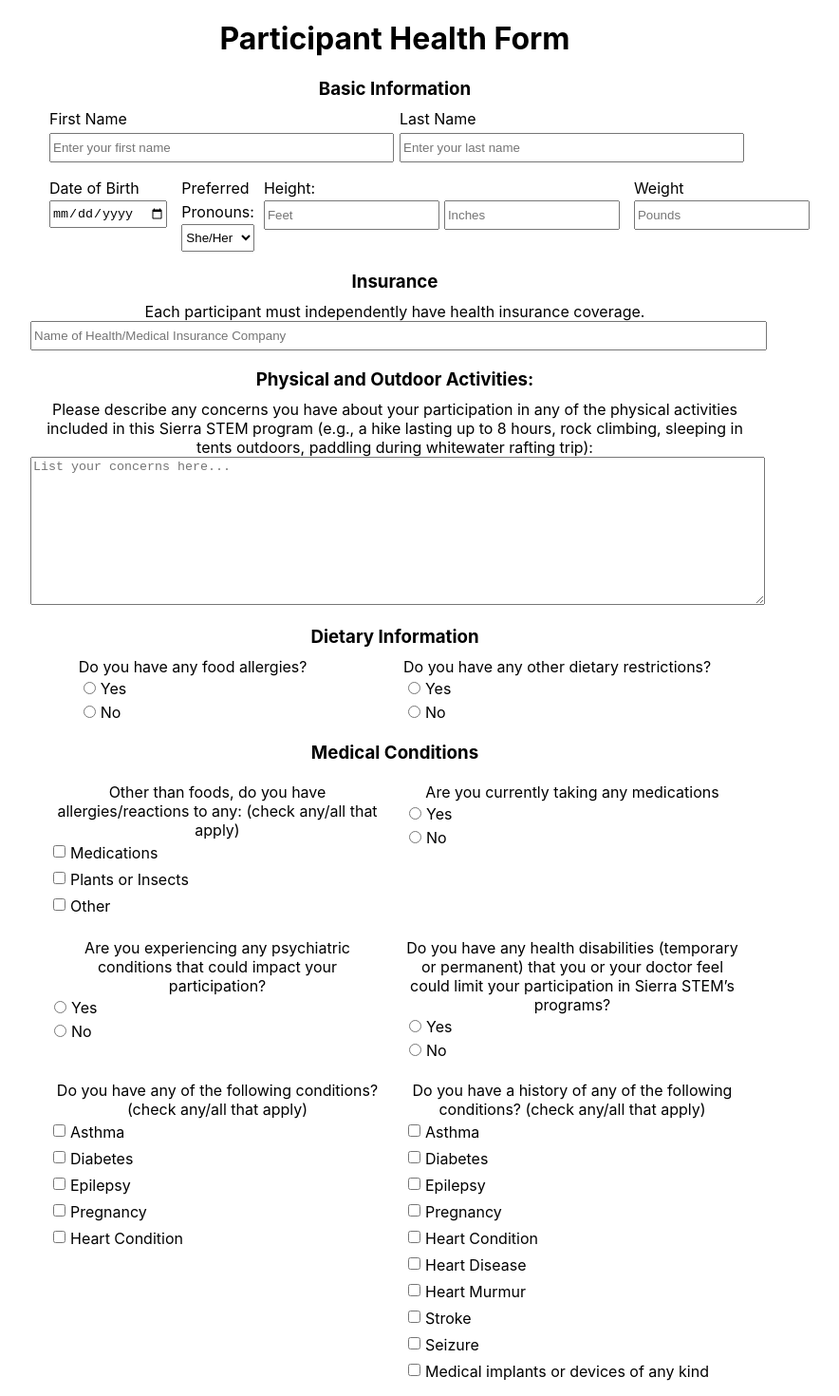
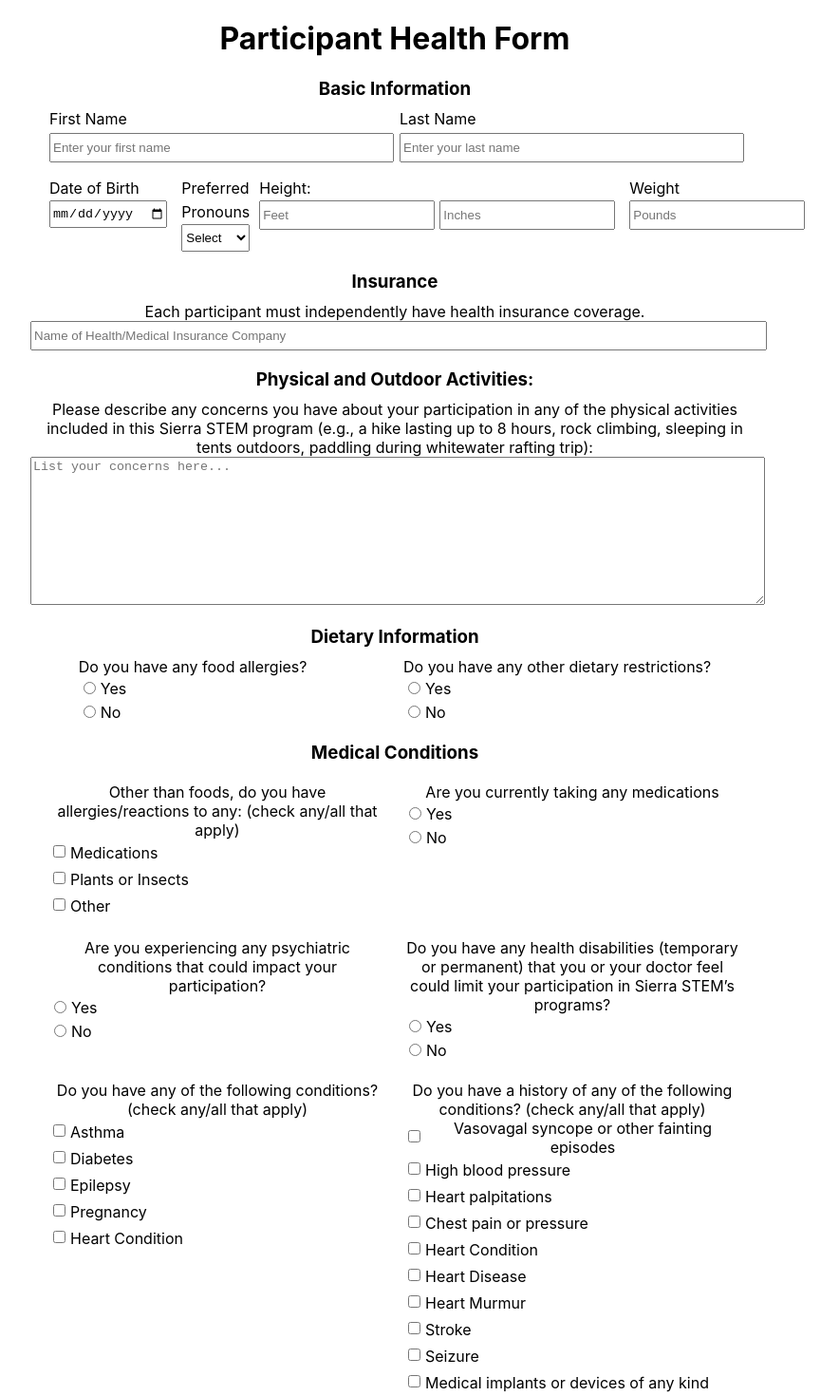
Before and after one commit to alinachen8/sierra-stem, a React (Create React App) app in the folder ss_waiver_app/: page / in a window 1280 px wide. Shown: the top 1470 px of the page at 95% size, without its empty margins (224-1108 px from the left). Built offline with nearby package versions, Linux system fonts and the light colour scheme.

Commit message:
fixed form so it records conditional detail input value

```diff
--- /dev/null
+++ b/ss_waiver_app/src/components/SelectInput.js
@@ -0,0 +1,22 @@
+import { useField } from "formik";
+import classnames from "classnames"
+
+const CustomSelect = ({label, className, ...props}) => {
+    const [field, meta, helpers] = useField(props);
+
+    return (
+        <div>
+            <label>{label}</label>
+            <select
+                {...field}
+                {...props}
+                className = {classnames(className, {
+                    "input-error": meta.touched && meta.error
+                    })}            />
+            {meta.touched && meta.error && <div className="error">{meta.error}</div>}
+
+        </div>
+     );
+}
+
+export default CustomSelect;
--- a/ss_waiver_app/src/components/WaiverForm.js
+++ b/ss_waiver_app/src/components/WaiverForm.js
@@ -4,6 +4,7 @@ import { formSchema } from "../schemas";
 import TextareaInput from "./TextareaInput";
 import RadioInput from "./RadioInput";
 import CheckboxInput from "./CheckboxInput";
+import CustomSelect from "./SelectInput";
 
 const onSubmit = async (values, actions) => {
     console.log("pressed submit")
@@ -25,6 +26,24 @@ const WaiverForm = () => {
                 heightInches:'',
                 weight: '',
                 insurance:'',
+                physicalActivityConcerns:'',
+                allergies: '',
+                allergiesDetails: '',
+                dietaryRestrictions: '',
+                dietaryRestrictionsDetails: '',
+                otherAllergies: '',
+                otherAllergiesDetails:'',
+                medications: '',
+                medicationsDetails:'',
+                psychConditions: '',
+                psychConditionsDetails:'',
+                healthDisabilities: '',
+                healthDisabilitiesDetails:'',
+                medicalConditions: '',
+                medicalConditionsDetails:'',
+                medicalHistory: '',
+                medicalHistoryDetails: '',
+                otherConcerns: ''
             }}
             validationSchema={(formSchema)}
             onSubmit={(onSubmit)}
@@ -64,15 +83,19 @@ const WaiverForm = () => {
                                     name="dob"
                                 />
                             </div>
-                            <div className="pronouns">
-                                <label>Preferred Pronouns: </label> <br />
-                                <select className='input' required>
-                                    <option value='she/her'>She/Her</option>
-                                    <option value='he/him'>He/Him</option>
-                                    <option value='they/them'>They/Them</option>
-                                    <option value='other'>Other</option>
-                                </select>
-                            </div>
+
+                            <CustomSelect
+                                label="Preferred Pronouns"
+                                name="pronouns"
+                                placeholder="Preferred Pronouns"
+                                className="pronouns-input"
+                            >
+                                <option value="">Select</option>
+                                <option value="she/her">She/Her</option>
+                                <option value="he/him">He/Him</option>
+                                <option value="they/them">They/Them</option>
+                                <option value="other">Other</option>
+                            </CustomSelect>
                             <div>
                                 <label>Height: </label> <br />
                                 <div className="height-info">
@@ -107,12 +130,12 @@ const WaiverForm = () => {
                             placeholder="Name of Health/Medical Insurance Company"
                         />
                     </div>
-                    <div className="phys-acts">
+                    <div className="phys-activities">
                         <h3>Physical and Outdoor Activities:</h3>
                         <TextareaInput
                             label="Please describe any concerns you have about your participation in any of the physical activities included in this Sierra STEM program (e.g., a hike lasting up to 8 hours, rock climbing, sleeping in tents outdoors, paddling during whitewater rafting trip):"
-                            name="physActsConcerns"
-                            className="physActs-input"
+                            name="physicalActivityConcerns"
+                            className="physical-activity-input"
                             type="text"
                             placeholder="List your concerns here..."
                         />
@@ -128,8 +151,8 @@ const WaiverForm = () => {
 
                             <RadioInput
                                 label="Do you have any other dietary restrictions?"
-                                name="allergies"
-                                className="allergies-input"
+                                name="dietaryRestrictions"
+                                className="dietary-restrictions-input"
                             />
                         </div>
                     </div>
@@ -158,20 +181,20 @@ const WaiverForm = () => {
 
                             <RadioInput
                                 label="Are you experiencing any psychiatric conditions that could impact your participation?"
-                                name="psych-conditions"
+                                name="psychConditions"
                                 className="psych-conditions-input"
                             />
 
                             <RadioInput
                                 label="Do you have any health disabilities (temporary or permanent) that you or your doctor feel could limit your participation in Sierra STEM’s programs?"
-                                name="allergies"
-                                className="allergies-input"
+                                name="healthDisabilities"
+                                className="health-disabilities-input"
                             />
 
                             <CheckboxInput
                                 label="Do you have any of the following conditions? (check any/all that apply)
                                 "
-                                name="medical-conditions"
+                                name="medicalConditions"
                                 className="medical-conditions-input"
                                 options = {[
                                     {value: "asthma", label: "Asthma"},
@@ -185,13 +208,13 @@ const WaiverForm = () => {
                             <CheckboxInput
                                 label="Do you have a history of any of the following conditions? (check any/all that apply)
                                 "
-                                name="medical-history"
+                                name="medicalHistory"
                                 className="medical-history-input"
                                 options = {[
-                                    {value: "fainting", label: "Asthma"},
-                                    {value: "high-blood-pressure", label: "Diabetes"},
-                                    {value: "heart-palpitations", label: "Epilepsy"},
-                                    {value: "chest-pain-or-pressure", label: "Pregnancy"},
+                                    {value: "fainting", label: "Vasovagal syncope or other fainting episodes"},
+                                    {value: "high-blood-pressure", label: "High blood pressure"},
+                                    {value: "heart-palpitations", label: "Heart palpitations"},
+                                    {value: "chest-pain-or-pressure", label: "Chest pain or pressure"},
                                     {value: "heart-attack", label: "Heart Condition"},
                                     {value: "heart-disease", label: "Heart Disease"},
                                     {value: "heart-murmur", label: "Heart Murmur"},
@@ -206,7 +229,7 @@ const WaiverForm = () => {
                     <div>
                         <TextareaInput
                             label="Please describe any other concerns or conditions that you or your doctor feel may affect your participation in Sierra STEM’s programs."
-                            name="other-concerns"
+                            name="otherConcerns"
                             className="other-concerns-input"
                             type="text"
                             placeholder="List your concerns here..."
--- a/ss_waiver_app/src/schemas/index.js
+++ b/ss_waiver_app/src/schemas/index.js
@@ -1,37 +1,77 @@
 import * as yup from "yup";
 
 export const formSchema = yup.object().shape({
-    firstName: yup
+    // firstName: yup
+    //     .string()
+    //     .required("Required"),
+    // lastName: yup
+    //     .string()
+    //     .required("Required"),
+    // dob: yup
+    //     .date()
+    //     .required("Required"),
+    // pronouns: yup
+    //     .string()
+    //     .oneOf(["she/her", "he/him", "they/them", "other"], "Invalid Answer")
+    //     .required("Required"),
+    // heightFeet: yup
+    //     .number()
+    //     .positive()
+    //     .integer()
+    //     .required("Required"),
+    // heightInches: yup
+    //     .number()
+    //     .positive()
+    //     .integer()
+    //     .min(0)
+    //     .max(12)
+    //     .required("Required"),
+    // weight: yup
+    //     .number()
+    //     .positive()
+    //     .integer()
+    //     .required("Required"),
+    // insurance: yup
+    //     .string()
+    //     .required(),
+    // physicalActivityConcerns: yup
+    //     .string()
+    //     .optional(),
+    allergies: yup
         .string()
         .required("Required"),
-    lastName: yup
+    allergiesDetails: yup
+        .string()
+        .when('allergies', {
+            is: (allergies) => allergies && allergies.value === "yes",
+            then: yup.string().required("Required")
+        }),
+    dietaryRestrictions: yup
         .string()
         .required("Required"),
-    dob: yup
-        .date()
-        .required("Required"),
-    pronouns: yup
+    dietaryRestrictionsDetails: yup
         .string()
-        .oneOf(["she/her", "he/him", "they/them", "other"], "Invalid Answer")
-        .required("Required"),
-    heightFeet: yup
-        .number()
-        .positive()
-        .integer()
-        .required("Required"),
-    heightInches: yup
-        .number()
-        .positive()
-        .integer()
-        .min(0)
-        .max(12)
-        .required("Required"),
-    weight: yup
-        .number()
-        .positive()
-        .integer()
-        .required("Required"),
-    insurance: yup
-        .string()
-        .required(),
+        .when('dietaryRestrictions', {
+            is: (dietaryRestrictions) => dietaryRestrictions && dietaryRestrictions.value === "yes",
+            then: yup.string().required("Required")
+        }),
+    // otherAllergies: yup
+    //     .string(),
+    // medications: yup
+    //     .string()
+    //     .required("Required"),
+    // psychConditions: yup
+    //     .string()
+    //     .required("Required"),
+    // healthDisabilities: yup
+    //     .string()
+    //     .required("Required"),
+    // medicalConditions: yup
+    //     .string(),
+    // medicalHistory: yup
+    //     .string(),
+    // otherConcerns: yup
+    //     .string()
+    //     .optional(),
+
 });
```
Also changed, not shown: ss_waiver_app/src/components/CheckboxInput.js (+16 -16 lines), ss_waiver_app/src/components/RadioInput.js (+13 -11 lines).
